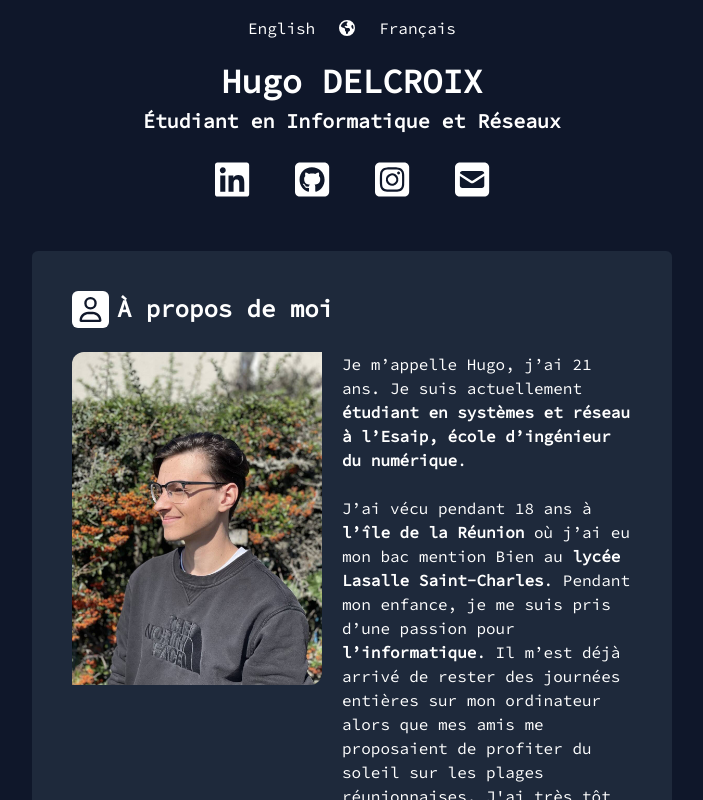
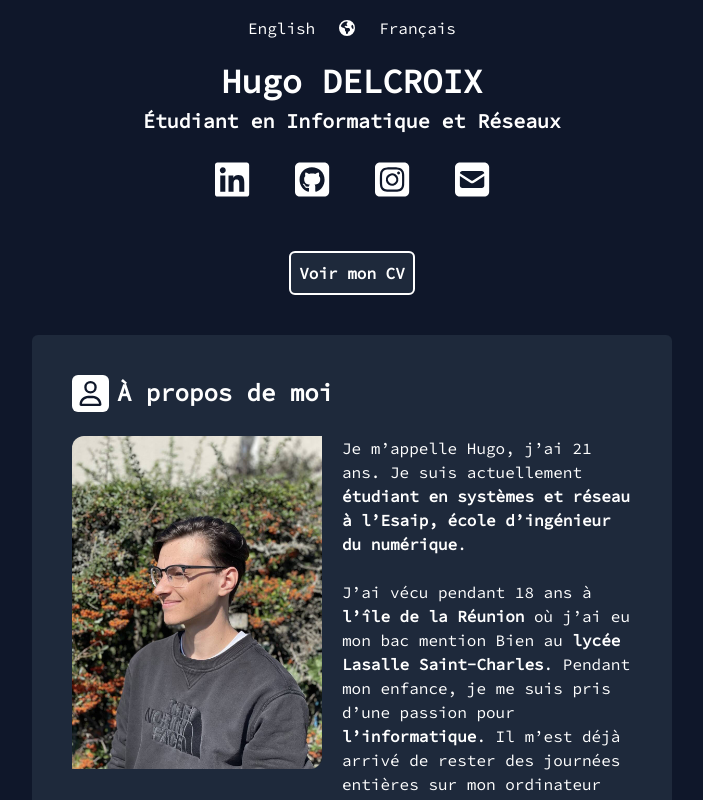
Before and after one commit to HugoDELCROIX/Portfolio, a Vue app in the folder portfolio/: page / in a window 1280 px wide. Shown: the top 800 px of the page, without its empty margins (288-991 px from the left). Built offline with nearby package versions, Linux system fonts and the light colour scheme.

Commit message:
added cv

```diff
--- a/portfolio/src/components/HeaderInformations.vue
+++ b/portfolio/src/components/HeaderInformations.vue
@@ -14,7 +14,27 @@
       /></a>
       <a href=""><font-awesome-icon icon="fa-solid fa-square-envelope" /></a>
     </div>
+    <a
+      :href="getResume"
+      target="_blank"
+      class="mt-10 bg-section p-2 rounded-md border-white border-2 hover:bg-background"
+      >Voir mon CV</a
+    >
   </div>
 </template>
 
-<script setup></script>
+<script>
+import { computed } from "vue";
+
+export default {
+  data() {
+    const getResume = computed(() => {
+      return new URL("../assets/cv.pdf", import.meta.url).href;
+    });
+
+    return {
+      getResume,
+    };
+  },
+};
+</script>
--- a/portfolio/tailwind.config.js
+++ b/portfolio/tailwind.config.js
@@ -3,7 +3,7 @@ module.exports = {
   content: ["./index.html", "./src/**/*.{vue,js,ts,jsx,tsx}"],
   theme: {
     colors: {
-      white: "#fff",
+      white: "#ffffff",
       background: "#0f172a",
       section: "#1e293b",
     },
```
Also changed, not shown: 1 other file (tests, documents, lock files or other folders).
